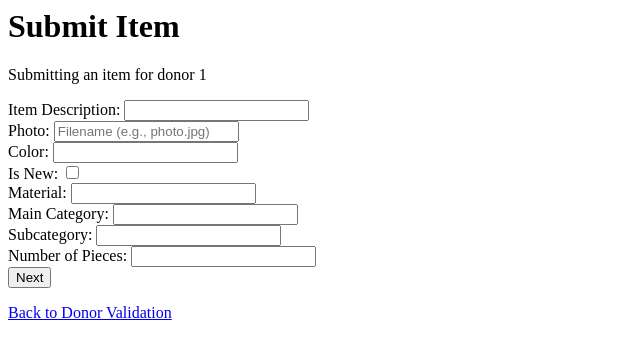
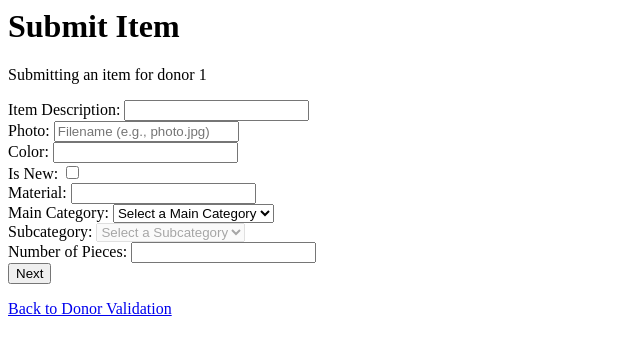
Before and after one commit to siyanlau/ShelterHelper, a Flask app: page /submitItem/1 in a window 1280 px wide. Shown: the top 359 px of the page, without its empty margins (0-640 px from the left). Run offline with Flask 3, Linux system fonts and the light colour scheme; the visitor is signed in with stand-in values (Sample User, id 1); data that the repository does not hold is empty.

Commit message:
added dropdown for category and sub category

```diff
--- a/__init__.py
+++ b/__init__.py
@@ -258,8 +258,26 @@ def acceptDonation():
 def submitItem(donorID):
     if 'username' not in session:
         return redirect(url_for('login'))
+    username = session['username']
 
-    username = session['username']
+    cursor = conn.cursor()
+
+    # Fetch category data
+    query = "SELECT mainCategory, subCategory FROM Category"
+    cursor.execute(query)
+    categories = cursor.fetchall()
+    cursor.close()
+
+    # Organize data into a dictionary
+    category_data = {}
+    for row in categories:
+        main = row['mainCategory']
+        sub = row['subCategory']
+        if main not in category_data:
+            category_data[main] = []
+        category_data[main].append(sub)
+
+    # validate item form submission and redirect to submit pieces
     if request.method == 'POST':
         itemDescription = request.form['itemDescription']
         photo = request.form['photo']
@@ -290,7 +308,7 @@ def submitItem(donorID):
             numPieces=numPieces
         )
 
-    return render_template('submitItem.html', username=username, donorID=donorID)
+    return render_template('submitItem.html', donorID=donorID, category_data=category_data)
 
 @app.route('/submitPieces', methods=['POST'])
 def submitPieces():
--- /dev/null
+++ b/static/js/category.js
@@ -0,0 +1,26 @@
+document.addEventListener("DOMContentLoaded", function() {
+    const mainCategoryDropdown = document.getElementById("mainCategory");
+    const subCategoryDropdown = document.getElementById("subCategory");
+
+    // Listen for changes in the main category dropdown
+    mainCategoryDropdown.addEventListener("change", function() {
+        const selectedCategory = this.value;
+
+        // Clear existing subcategory options
+        subCategoryDropdown.innerHTML = "";
+
+        // Populate subcategories if the main category exists in categoryData
+        if (categoryData[selectedCategory]) {
+            subCategoryDropdown.disabled = false;
+            categoryData[selectedCategory].forEach(function(subCategory) {
+                const option = document.createElement("option");
+                option.value = subCategory;
+                option.textContent = subCategory;
+                subCategoryDropdown.appendChild(option);
+            });
+        } else {
+            // Disable subcategory dropdown if no valid options
+            subCategoryDropdown.disabled = true;
+        }
+    });
+});
--- a/templates/submitItem.html
+++ b/templates/submitItem.html
@@ -22,11 +22,20 @@
         <label for="material">Material:</label>
         <input type="text" name="material" required> <br>
 
+        <!-- Dropdown for Main Category -->
         <label for="mainCategory">Main Category:</label>
-        <input type="text" name="mainCategory" required> <br>
+        <select id="mainCategory" name="mainCategory" required>
+            <option value="" disabled selected>Select a Main Category</option>
+            {% for mainCategory in category_data.keys() %}
+                <option value="{{ mainCategory }}">{{ mainCategory }}</option>
+            {% endfor %}
+        </select> <br>
 
+        <!-- Dropdown for Subcategory -->
         <label for="subCategory">Subcategory:</label>
-        <input type="text" name="subCategory" required> <br>
+        <select id="subCategory" name="subCategory" required disabled>
+            <option value="" disabled selected>Select a Subcategory</option>
+        </select> <br>
 
         <label for="numPieces">Number of Pieces:</label>
         <input type="number" name="numPieces" min="1" required> <br>
@@ -39,5 +48,11 @@
     {% endif %}
 
     <a href="/acceptDonation">Back to Donor Validation</a>
+
+    <!-- Inject category data as a JavaScript variable -->
+    <script>
+        const categoryData = {{ category_data|tojson }};
+    </script>
+    <script src="/static/js/category.js"></script>
 </body>
 </html>
```
